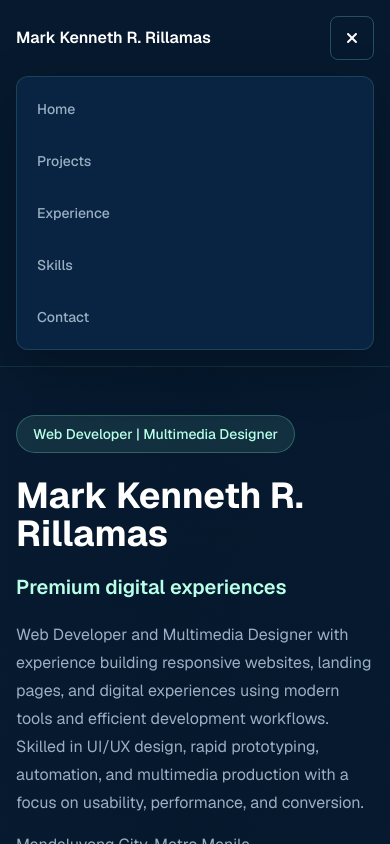
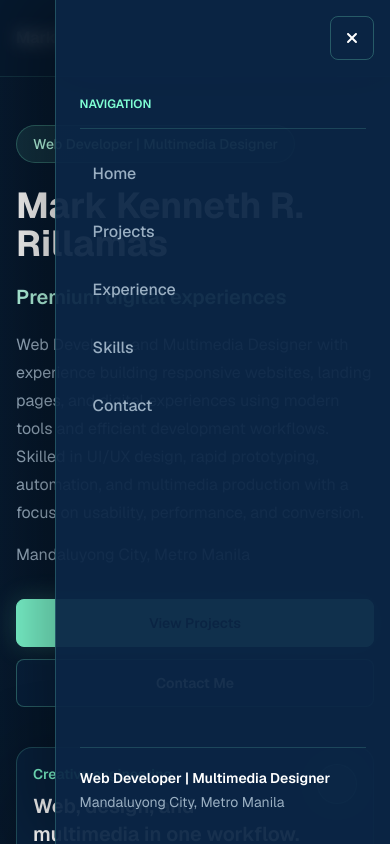
Before and after one commit to kenneth-tech/OnlinePortfolio, a Next.js app: page / in a window 390 px wide. Both pictures are taken after a click on the button "Open main menu". Shown: the top 844 px of the page. Built offline with nearby package versions, Linux system fonts and the light colour scheme.

Commit message:
feat: animate mobile sidebar menu

```diff
--- a/src/components/site-header.tsx
+++ b/src/components/site-header.tsx
@@ -32,26 +32,53 @@ export function SiteHeader() {
           </Link>
           <button
             type="button"
-            aria-controls="main-navigation"
+            aria-controls="mobile-navigation"
             aria-expanded={isMenuOpen}
             aria-label={menuButtonLabel}
-            className="inline-flex h-11 w-11 shrink-0 items-center justify-center rounded-lg border border-brand-button/25 text-white outline-none transition-[background-color,border-color,color,box-shadow] duration-200 hover:border-brand-button hover:bg-brand-button/10 hover:text-brand-button focus-visible:ring-2 focus-visible:ring-brand-button focus-visible:ring-offset-4 focus-visible:ring-offset-brand-ink sm:hidden"
+            className="relative z-[70] inline-flex h-11 w-11 shrink-0 items-center justify-center rounded-lg border border-brand-button/25 text-white outline-none transition-[background-color,border-color,color,box-shadow] duration-200 hover:border-brand-button hover:bg-brand-button/10 hover:text-brand-button focus-visible:ring-2 focus-visible:ring-brand-button focus-visible:ring-offset-4 focus-visible:ring-offset-brand-ink sm:hidden"
             onClick={() => setIsMenuOpen((current) => !current)}
           >
             <MenuIcon aria-hidden="true" className="h-4 w-4" />
           </button>
         </div>
-        <nav
-          id="main-navigation"
-          aria-label="Main navigation"
-          className={`${isMenuOpen ? "max-sm:block" : "max-sm:hidden"} mt-4 rounded-xl border border-brand-button/15 bg-brand-card/90 p-2 shadow-[0_18px_54px_rgba(0,0,0,0.22)] sm:mt-0 sm:block sm:border-0 sm:bg-transparent sm:p-0 sm:shadow-none`}
-        >
-          <ul className="grid gap-1 text-sm font-medium text-brand-muted sm:flex sm:min-w-max sm:flex-nowrap sm:gap-2">
+        <nav aria-label="Main navigation" className="hidden sm:block">
+          <ul className="flex min-w-max flex-nowrap gap-2 text-sm font-medium text-brand-muted">
             {navItems.map((item) => (
               <li key={item.href}>
                 <Link
                   href={item.href}
-                  className="flex min-h-12 items-center rounded-lg px-3 py-2 outline-none transition hover:bg-brand-button/10 hover:text-brand-soft focus-visible:ring-2 focus-visible:ring-brand-button sm:min-h-11"
+                  className="flex min-h-11 items-center rounded-lg px-3 py-2 outline-none transition hover:bg-brand-button/10 hover:text-brand-soft focus-visible:ring-2 focus-visible:ring-brand-button"
+                >
+                  {item.label}
+                </Link>
+              </li>
+            ))}
+          </ul>
+        </nav>
+        {isMenuOpen ? (
+          <button
+            type="button"
+            aria-label="Close mobile menu backdrop"
+            className="fixed inset-0 z-40 bg-brand-ink/75 backdrop-blur-sm transition-opacity duration-300 sm:hidden"
+            onClick={() => setIsMenuOpen(false)}
+          />
+        ) : null}
+        <nav
+          id="mobile-navigation"
+          aria-label="Mobile navigation"
+          aria-hidden={!isMenuOpen}
+          inert={isMenuOpen ? undefined : true}
+          className={`${isMenuOpen ? "max-sm:translate-x-0 max-sm:opacity-100" : "max-sm:translate-x-full max-sm:opacity-0"} fixed right-0 top-0 z-50 flex h-dvh w-[min(86vw,360px)] flex-col border-l border-brand-button/20 bg-brand-card/95 px-6 pb-8 pt-24 shadow-[-24px_0_70px_rgba(0,0,0,0.35)] backdrop-blur-xl transition-[transform,opacity] duration-300 ease-out sm:hidden`}
+        >
+          <p className="mb-5 border-b border-brand-button/15 pb-4 text-xs font-semibold uppercase tracking-normal text-brand-button sm:hidden">
+            Navigation
+          </p>
+          <ul className="grid gap-2 text-base font-medium text-brand-muted sm:flex sm:min-w-max sm:flex-nowrap sm:gap-2 sm:text-sm">
+            {navItems.map((item) => (
+              <li key={item.href}>
+                <Link
+                  href={item.href}
+                  className="flex min-h-12 items-center rounded-lg border border-transparent px-3 py-3 outline-none transition hover:border-brand-button/20 hover:bg-brand-button/10 hover:text-brand-soft focus-visible:ring-2 focus-visible:ring-brand-button sm:min-h-11 sm:border-0 sm:py-2"
                   onClick={() => setIsMenuOpen(false)}
                 >
                   {item.label}
@@ -59,6 +86,10 @@ export function SiteHeader() {
               </li>
             ))}
           </ul>
+          <div className="mt-auto border-t border-brand-button/15 pt-5 text-sm text-brand-muted sm:hidden">
+            <p className="font-semibold text-white">{profile.role}</p>
+            <p className="mt-1">{profile.location}</p>
+          </div>
         </nav>
       </div>
     </header>
```
Also changed, not shown: 2 other files (tests, documents, lock files or other folders).
